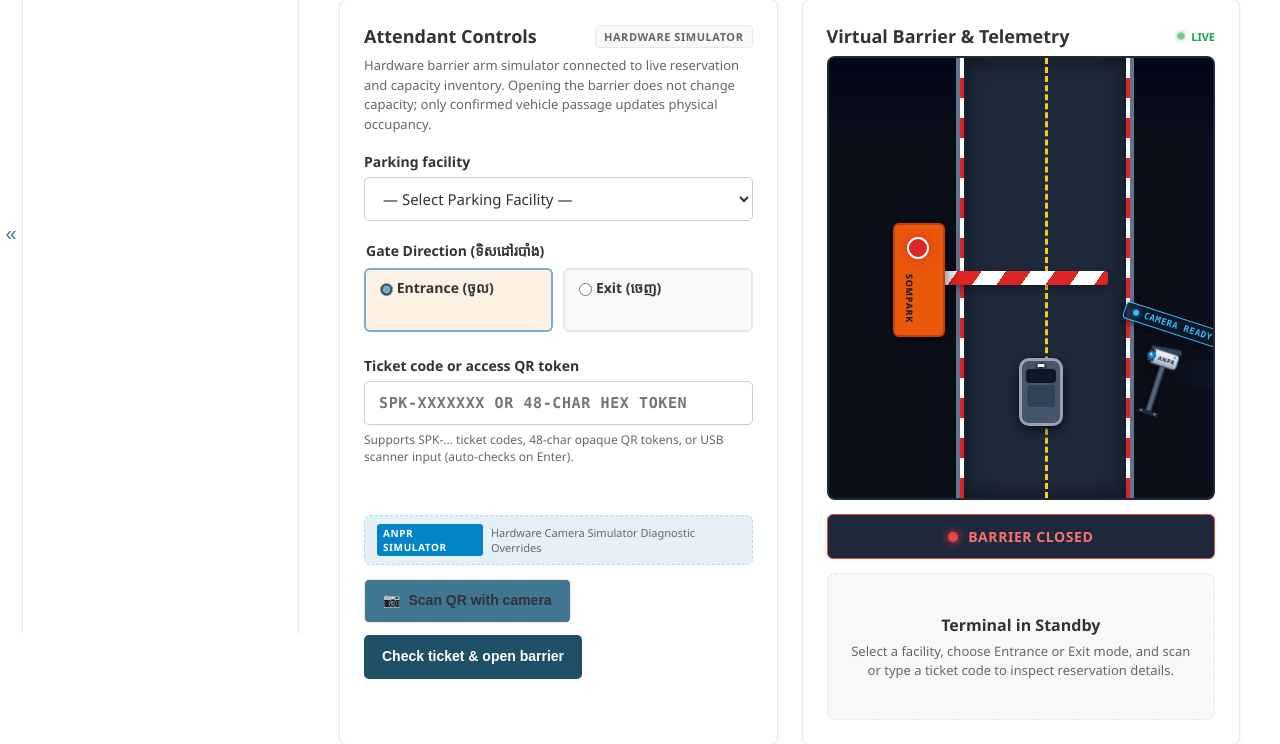
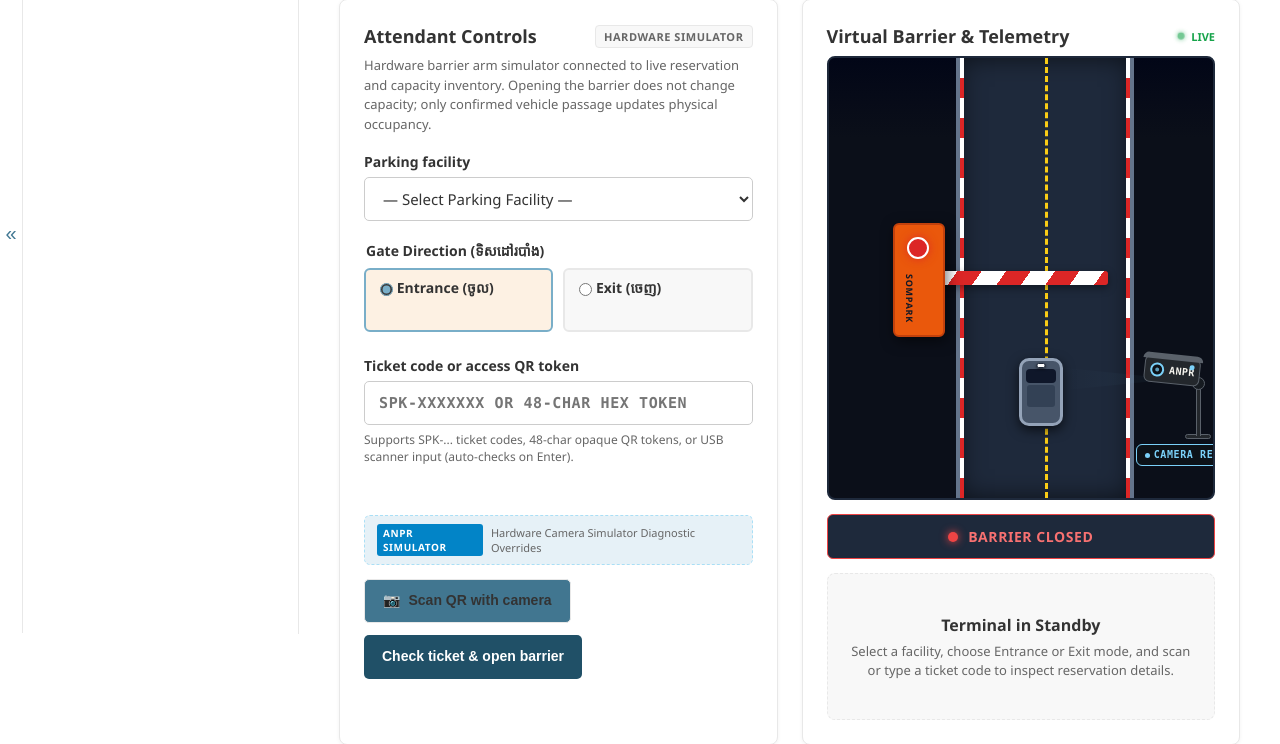
Before and after one commit to MEROW-git/Parking-Slot-MGM, a Django app: page /admin/virtual-gate/ in a window 1280 px wide. Shown: the part 259-1003 px from the top of the page. Run offline with Django 5.2, Linux system fonts and the light colour scheme; the visitor is signed in with stand-in values (Sample User, id 1); data that the repository does not hold is empty.

Commit message:
style: redesign virtual gate ANPR camera

```diff
--- a/static/css/virtual-gate.css
+++ b/static/css/virtual-gate.css
@@ -1,3 +1,7 @@
+/* Hallmark · component: gate camera · genre: modern-minimal · theme: SomPark locked system
+ * states: ready · scanning · detected · matched · mismatched
+ * contrast: pass · pre-emit critique: P4 H4 E4 S5 R5 V4
+ */
 /* ==========================================================================
    SomPark Virtual Parking Gate Terminal — Stylesheet
    Matches Django Admin light/dark themes with high-contrast terminal graphics.
@@ -630,141 +634,208 @@
   transform: translateX(-50%) rotate(180deg);
 }
 
-/* ==========================================================================
-   Optical Roadside ANPR Camera Simulator
-   Realistic pole, bracket, head, optical lens, IR LEDs, ANPR label, and beam
-   ========================================================================== */
+/* Roadside ANPR camera simulator. */
 .vg-anpr-camera-unit {
+  --vg-anpr-state-color: var(--color-info);
   position: absolute;
   left: calc(50% + 115px);
-  width: 46px;
-  height: 80px;
+  width: 92px;
+  height: 116px;
   z-index: 6;
   pointer-events: none;
-  transform-origin: 23px 40px;
-  transition: top 650ms cubic-bezier(0.4, 0, 0.2, 1), transform 650ms cubic-bezier(0.4, 0, 0.2, 1);
-}
-
-/* Entrance placement: lower incoming side (incoming cars move bottom -> top) */
+  color: var(--vg-anpr-state-color);
+}
+
+/* Entry traffic approaches from the bottom; exit traffic approaches from the top. */
 .vg-scene[data-direction="entry"] .vg-anpr-camera-unit {
-  top: 280px;
-  transform: rotate(18deg);
-}
-
-/* Exit placement: upper incoming side (incoming cars move top -> bottom) */
+  top: calc(50% + var(--space-2xl));
+}
 .vg-scene[data-direction="exit"] .vg-anpr-camera-unit {
-  top: 60px;
-  transform: rotate(42deg);
+  top: var(--space-xl);
 }
 
 @media (max-width: 600px) {
   .vg-anpr-camera-unit {
-    left: calc(50% + 95px);
-  }
-  .vg-scene[data-direction="entry"] .vg-anpr-camera-unit {
-    top: 235px;
-  }
-  .vg-scene[data-direction="exit"] .vg-anpr-camera-unit {
-    top: 45px;
-  }
-}
-
-.vg-anpr-svg {
+    left: calc(50% + 55px);
+    transform: scale(0.72);
+    transform-origin: top left;
+  }
+}
+
+.vg-anpr-hardware {
+  position: absolute;
+  inset: 0;
+}
+.vg-anpr-camera-base,
+.vg-anpr-camera-post,
+.vg-anpr-camera-joint,
+.vg-anpr-camera-head,
+.vg-anpr-camera-hood,
+.vg-anpr-camera-lens,
+.vg-anpr-camera-wordmark,
+.vg-anpr-camera-led {
+  position: absolute;
   display: block;
-  overflow: visible;
-  filter: drop-shadow(0 4px 10px rgba(0, 0, 0, 0.5));
-}
-
-/* Optical Scanning Beam */
+  box-sizing: border-box;
+}
+.vg-anpr-camera-base {
+  left: 49px;
+  top: 84px;
+  width: 26px;
+  height: 5px;
+  border: var(--rule-hair) solid var(--color-rule-2);
+  border-radius: var(--radius-input);
+  background: var(--color-paper-3);
+}
+.vg-anpr-camera-post {
+  left: 60px;
+  top: 31px;
+  width: 5px;
+  height: 55px;
+  border-inline: var(--rule-hair) solid var(--color-rule-2);
+  background: var(--color-paper-3);
+}
+.vg-anpr-camera-joint {
+  left: 56px;
+  top: 27px;
+  width: 13px;
+  height: 13px;
+  border: var(--rule-hair) solid var(--color-rule-2);
+  border-radius: var(--radius-pill);
+  background: var(--color-paper-2);
+}
+.vg-anpr-camera-head {
+  left: 8px;
+  top: 10px;
+  width: 56px;
+  height: 27px;
+  border: var(--rule-hair) solid var(--color-rule-2);
+  border-radius: var(--radius-input);
+  background: var(--color-paper-3);
+  transform-origin: right center;
+}
+.vg-scene[data-direction="entry"] .vg-anpr-camera-head {
+  transform: rotate(6deg);
+}
+.vg-scene[data-direction="exit"] .vg-anpr-camera-head {
+  transform: rotate(-6deg);
+}
+.vg-anpr-camera-hood {
+  inset: -4px -3px auto -3px;
+  height: 6px;
+  border-radius: var(--radius-input) var(--radius-input) 0 0;
+  background: var(--color-rule-2);
+}
+.vg-anpr-camera-lens {
+  left: 5px;
+  top: 6px;
+  width: 14px;
+  height: 14px;
+  border: var(--rule-fine) solid currentColor;
+  border-radius: var(--radius-pill);
+  background: var(--color-paper);
+}
+.vg-anpr-camera-lens::after {
+  content: "";
+  position: absolute;
+  inset: 3px;
+  border-radius: inherit;
+  background: currentColor;
+  opacity: 0.72;
+}
+.vg-anpr-camera-wordmark {
+  left: 24px;
+  top: 8px;
+  color: var(--color-ink);
+  font-family: var(--font-outlier);
+  font-size: 10px;
+  font-weight: 700;
+  line-height: 1;
+  letter-spacing: 0.04em;
+}
+.vg-anpr-camera-led {
+  right: 5px;
+  top: 5px;
+  width: 5px;
+  height: 5px;
+  border-radius: var(--radius-pill);
+  background: currentColor;
+}
+
 .vg-anpr-scanning-beam {
   position: absolute;
   top: 10px;
-  right: 32px;
-  width: 140px;
-  height: 52px;
-  background: linear-gradient(90deg, rgba(56, 189, 248, 0.4) 0%, rgba(56, 189, 248, 0.08) 75%, transparent 100%);
-  clip-path: polygon(100% 38%, 100% 62%, 0% 100%, 0% 0%);
+  left: -82px;
+  width: 98px;
+  height: 38px;
+  background: linear-gradient(90deg, transparent, color-mix(in oklch, currentColor 34%, transparent));
+  clip-path: polygon(0 18%, 100% 44%, 100% 56%, 0 82%);
   transform-origin: right center;
-  transform: rotate(165deg);
-  opacity: 0.25;
+  opacity: 0.12;
   pointer-events: none;
-  transition: opacity 0.3s ease, filter 0.3s ease, background 0.3s ease;
-}
-
-/* Scanning Beam Active States */
+  transition: transform var(--dur-short) var(--ease-in-out), opacity var(--dur-short) var(--ease-in-out);
+}
+
 .vg-anpr-camera-unit.is-scanning .vg-anpr-scanning-beam {
-  opacity: 0.95;
-  filter: drop-shadow(0 0 10px rgba(56, 189, 248, 0.95));
-  animation: vg-anpr-sweep 1.1s infinite alternate ease-in-out;
-}
+  opacity: 0.42;
+  animation: vg-anpr-sweep 900ms var(--ease-in-out) infinite alternate;
+}
+.vg-anpr-camera-unit.is-detected .vg-anpr-scanning-beam,
 .vg-anpr-camera-unit.is-matched .vg-anpr-scanning-beam {
-  opacity: 0.85;
-  background: linear-gradient(90deg, rgba(34, 197, 94, 0.55) 0%, rgba(34, 197, 94, 0.12) 75%, transparent 100%);
-  filter: drop-shadow(0 0 12px rgba(34, 197, 94, 0.9));
+  opacity: 0.18;
 }
 .vg-anpr-camera-unit.is-mismatched .vg-anpr-scanning-beam {
-  opacity: 0.9;
-  background: linear-gradient(90deg, rgba(239, 68, 68, 0.55) 0%, rgba(239, 68, 68, 0.12) 75%, transparent 100%);
-  filter: drop-shadow(0 0 12px rgba(239, 68, 68, 0.9));
+  opacity: 0.22;
+}
+.vg-anpr-camera-unit.is-matched {
+  --vg-anpr-state-color: var(--color-success);
+}
+.vg-anpr-camera-unit.is-mismatched {
+  --vg-anpr-state-color: var(--color-danger);
 }
 
 @keyframes vg-anpr-sweep {
-  0% {
-    transform: rotate(156deg) scaleY(0.85);
-    opacity: 0.7;
-  }
-  100% {
-    transform: rotate(174deg) scaleY(1.15);
-    opacity: 1;
-  }
-}
-
-/* Camera In-Scene HUD Badge */
+  from { transform: rotate(-3deg); opacity: 0.22; }
+  to { transform: rotate(3deg); opacity: 0.42; }
+}
+
 .vg-anpr-hud {
   position: absolute;
-  top: -24px;
-  right: -24px;
+  left: 0;
+  top: 94px;
   display: inline-flex;
   align-items: center;
-  gap: 5px;
-  padding: 3px 8px;
-  border-radius: 4px;
-  background: rgba(15, 23, 42, 0.92);
-  border: 1px solid #38bdf8;
-  color: #38bdf8;
-  font-family: ui-monospace, SFMono-Regular, Menlo, Monaco, Consolas, monospace;
-  font-size: 9px;
-  font-weight: 800;
+  gap: var(--space-3xs);
+  min-height: 20px;
+  max-width: 92px;
+  padding-inline: var(--space-2xs);
+  border: var(--rule-hair) solid currentColor;
+  border-radius: var(--radius-input);
+  background: var(--color-paper);
+  color: currentColor;
+  font-family: var(--font-outlier);
+  font-size: 10px;
+  font-weight: 700;
+  line-height: 1;
   letter-spacing: 0.06em;
   white-space: nowrap;
-  box-shadow: 0 2px 8px rgba(0, 0, 0, 0.6);
   pointer-events: none;
-  transition: all 0.25s ease;
 }
 .vg-anpr-hud-dot {
-  width: 6px;
-  height: 6px;
-  border-radius: 50%;
+  flex: 0 0 auto;
+  width: 5px;
+  height: 5px;
+  border-radius: var(--radius-pill);
   background: currentColor;
-  box-shadow: 0 0 6px currentColor;
-}
-.vg-anpr-camera-unit.is-scanning .vg-anpr-hud {
-  border-color: #38bdf8;
-  color: #38bdf8;
-  animation: vg-hud-pulse 1s infinite alternate ease-in-out;
-}
-.vg-anpr-camera-unit.is-matched .vg-anpr-hud {
-  border-color: #10b981;
-  color: #10b981;
-}
-.vg-anpr-camera-unit.is-mismatched .vg-anpr-hud {
-  border-color: #ef4444;
-  color: #ef4444;
-}
-
-@keyframes vg-hud-pulse {
-  0% { transform: scale(0.98); opacity: 0.85; }
-  100% { transform: scale(1.04); opacity: 1; }
+}
+.vg-anpr-camera-unit.is-scanning .vg-anpr-camera-led,
+.vg-anpr-camera-unit.is-scanning .vg-anpr-hud-dot {
+  animation: vg-anpr-indicator 900ms var(--ease-in-out) infinite alternate;
+}
+
+@keyframes vg-anpr-indicator {
+  from { opacity: 0.35; }
+  to { opacity: 1; }
 }
 
 /* ==========================================================================
@@ -1112,7 +1183,10 @@
   .vg-car-track,
   .vg-car,
   .vg-reticle-laser,
-  .vg-live-dot {
+  .vg-live-dot,
+  .vg-anpr-scanning-beam,
+  .vg-anpr-camera-led,
+  .vg-anpr-hud-dot {
     transition: none !important;
     animation: none !important;
   }
--- a/templates/admin/virtual_gate.html
+++ b/templates/admin/virtual_gate.html
@@ -5,7 +5,8 @@
 
 {% block extrastyle %}
 {{ block.super }}
-<link rel="stylesheet" href="{% static 'css/virtual-gate.css' %}?v=2.1.0">
+<link rel="stylesheet" href="{% static 'css/tokens.css' %}">
+<link rel="stylesheet" href="{% static 'css/virtual-gate.css' %}?v=2.2.0">
 {% endblock %}
 
 {% block breadcrumbs %}
@@ -360,62 +361,33 @@
           <div class="vg-arm-stripe"></div>
         </div>
 
-        <!-- Optical Roadside ANPR Camera Simulator (Repositioned and rotated by direction) -->
-        <div class="vg-anpr-camera-unit" id="vg-anpr-camera-unit" aria-label="Roadside ANPR License Plate Recognition Camera">
+        <!-- Roadside ANPR camera: the mast stays upright while the head faces the approaching vehicle. -->
+        <div
+          class="vg-anpr-camera-unit{% if plate_matched is True %} is-matched{% elif plate_matched is False %} is-mismatched{% endif %}"
+          id="vg-anpr-camera-unit"
+          data-state="{% if plate_matched is True %}match{% elif plate_matched is False %}mismatch{% else %}ready{% endif %}"
+          role="img"
+          aria-label="Roadside ANPR license plate camera"
+        >
           <div class="vg-anpr-scanning-beam" id="vg-anpr-beam" aria-hidden="true"></div>
-          <svg class="vg-anpr-svg" viewBox="0 0 46 80" width="46" height="80" xmlns="http://www.w3.org/2000/svg" aria-hidden="true">
-            <defs>
-              <linearGradient id="anpr-pole-grad" x1="0%" y1="0%" x2="100%" y2="0%">
-                <stop offset="0%" stop-color="#334155" />
-                <stop offset="50%" stop-color="#64748b" />
-                <stop offset="100%" stop-color="#1e293b" />
-              </linearGradient>
-              <linearGradient id="anpr-housing-grad" x1="0%" y1="0%" x2="0%" y2="100%">
-                <stop offset="0%" stop-color="#f8fafc" />
-                <stop offset="60%" stop-color="#cbd5e1" />
-                <stop offset="100%" stop-color="#94a3b8" />
-              </linearGradient>
-              <radialGradient id="anpr-lens-grad" cx="50%" cy="50%" r="50%">
-                <stop offset="0%" stop-color="#38bdf8" />
-                <stop offset="60%" stop-color="#0284c7" />
-                <stop offset="100%" stop-color="#0c4a6e" />
-              </radialGradient>
-            </defs>
-            <!-- Mounting Base Flange -->
-            <path d="M 14 74 L 32 74 L 35 78 L 11 78 Z" fill="#1e293b" />
-            <circle cx="16" cy="76" r="1" fill="#94a3b8" />
-            <circle cx="30" cy="76" r="1" fill="#94a3b8" />
-            <!-- Vertical Heavy-Duty Pole -->
-            <rect x="20" y="24" width="6" height="50" rx="1" fill="url(#anpr-pole-grad)" />
-            <!-- Adjustable Swivel Bracket -->
-            <circle cx="23" cy="24" r="4" fill="#475569" stroke="#1e293b" stroke-width="1" />
-            <rect x="18" y="21" width="10" height="4" rx="1" fill="#334155" />
-            <!-- Camera Weather Sunshield -->
-            <path d="M 6 11 L 36 7 L 38 12 L 8 16 Z" fill="#334155" />
-            <!-- Camera Enclosure Housing -->
-            <rect x="8" y="13" width="28" height="15" rx="3" fill="url(#anpr-housing-grad)" stroke="#475569" stroke-width="1" />
-            <!-- High-Contrast Front Glass Bezel -->
-            <rect x="6" y="14" width="6" height="13" rx="2" fill="#0f172a" />
-            <!-- Primary Optical Glass Lens -->
-            <circle cx="9" cy="20.5" r="4" fill="url(#anpr-lens-grad)" stroke="#0284c7" stroke-width="0.8" />
-            <circle cx="8" cy="19.5" r="1.2" fill="#ffffff" opacity="0.8" />
-            <!-- Infrared IR Night LEDs -->
-            <circle cx="7.5" cy="15.5" r="0.7" fill="#ef4444" />
-            <circle cx="10.5" cy="15.5" r="0.7" fill="#ef4444" />
-            <circle cx="7.5" cy="25.5" r="0.7" fill="#ef4444" />
-            <circle cx="10.5" cy="25.5" r="0.7" fill="#ef4444" />
-            <!-- Status LED -->
-            <circle id="vg-anpr-cam-led" cx="32" cy="16" r="1.5" fill="{% if plate_matched is True %}#10b981{% elif plate_matched is False %}#ef4444{% else %}#38bdf8{% endif %}" />
-            <!-- High-Contrast Clean ANPR Text Label -->
-            <text x="16" y="23" font-family="system-ui, -apple-system, sans-serif" font-weight="900" font-size="5.5" fill="#0f172a" letter-spacing="0.5">ANPR</text>
-          </svg>
+          <div class="vg-anpr-hardware" aria-hidden="true">
+            <span class="vg-anpr-camera-base"></span>
+            <span class="vg-anpr-camera-post"></span>
+            <span class="vg-anpr-camera-joint"></span>
+            <span class="vg-anpr-camera-head">
+              <span class="vg-anpr-camera-hood"></span>
+              <span class="vg-anpr-camera-lens"></span>
+              <span class="vg-anpr-camera-wordmark">ANPR</span>
+              <span class="vg-anpr-camera-led" id="vg-anpr-cam-led"></span>
+            </span>
+          </div>
           <div class="vg-anpr-hud" id="vg-anpr-hud">
             <span class="vg-anpr-hud-dot"></span>
             <span class="vg-anpr-hud-text" id="vg-anpr-hud-text">
               {% if plate_matched is True %}
-                PLATE MATCH
+                MATCHED
               {% elif plate_matched is False %}
-                PLATE MISMATCH
+                MISMATCH
               {% else %}
                 CAMERA READY
               {% endif %}
@@ -608,5 +580,5 @@
   </div>
 </div>
 
-<script src="{% static 'js/virtual-gate.js' %}?v=2.1.0" defer></script>
+<script src="{% static 'js/virtual-gate.js' %}?v=2.2.0" defer></script>
 {% endblock %}
```
Also changed, not shown: parking_zones/test_gate_machine.py (+6 -2 lines), static/js/virtual-gate.js (+14 -17 lines), .hallmark/preflight.json.
